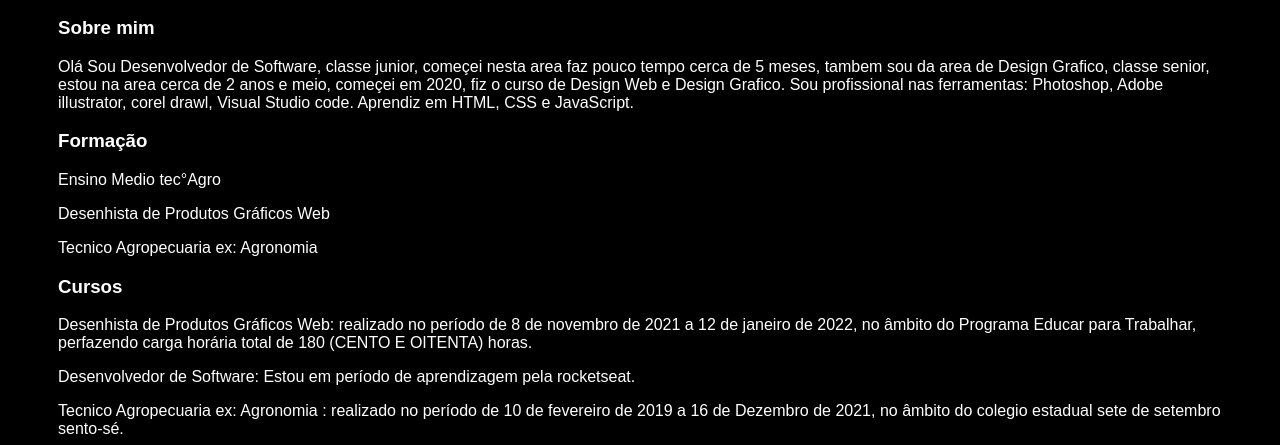
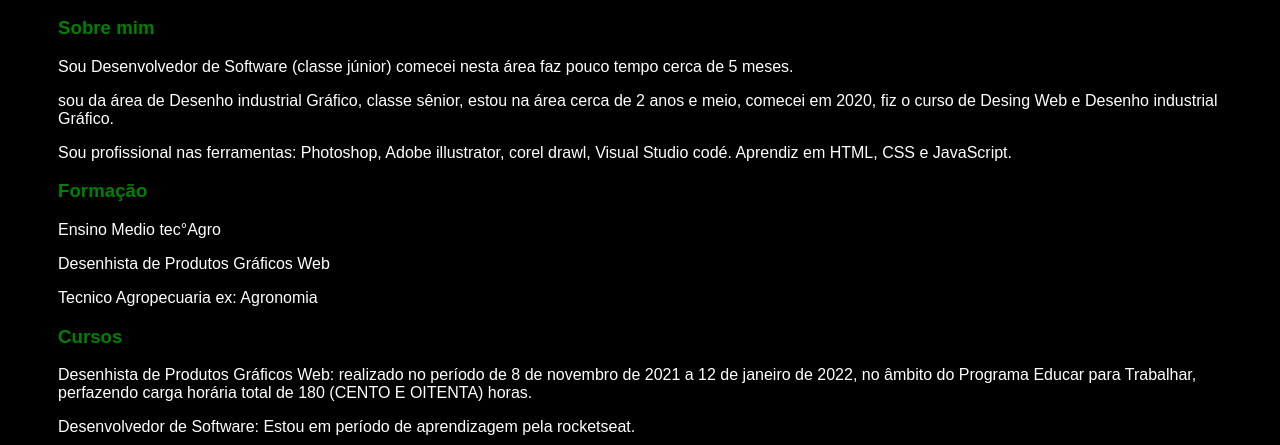
Before and after one commit to MuriloSantiagoo/PortifolioMurilosantiago, a plain HTML site: page index.html in a window 1280 px wide. Shown: the part 355-800 px from the top of the page. Drawn offline with Linux system fonts and the light colour scheme.

Commit message:
feat: created home page

```diff
--- a/index.css
+++ b/index.css
@@ -52,6 +52,8 @@
 
            .container {
                padding: 0px 50px;
+               color: white;
+         text-decoration: none;
            }
 
            nav a:hover {
@@ -106,3 +108,8 @@
 
 
         }
+
+        h3 {
+            color: green;
+            text-decoration: none;
+        }
--- a/index.html
+++ b/index.html
@@ -33,8 +33,10 @@
                 <section>
                     <h3>Sobre mim</h3>
                     <p>
-                        Olá Sou Desenvolvedor de Software, classe junior, começei nesta area faz pouco tempo cerca de 5 meses, tambem sou da area de Design Grafico, classe senior, estou na area cerca de 2 anos e meio, começei em 2020, fiz o curso de Design Web e Design Grafico.  Sou profissional nas ferramentas: Photoshop, Adobe illustrator, corel drawl, Visual Studio code. Aprendiz em HTML, CSS e JavaScript.
-                    </p>
+                Sou Desenvolvedor de Software (classe júnior) comecei nesta área faz pouco tempo cerca de 5 meses.
+                 <p>sou da área de Desenho industrial Gráfico, classe sênior, estou na área cerca de 2 anos e meio, comecei em 2020, fiz o curso de Desing Web e Desenho industrial Gráfico. </p>
+                <p>Sou profissional nas ferramentas: Photoshop, Adobe illustrator, corel drawl, Visual Studio codé. Aprendiz em HTML, CSS e JavaScript.</p>
+                </p>
                 </section>
                 <section>
                     <h3>Formação</h3>
```
